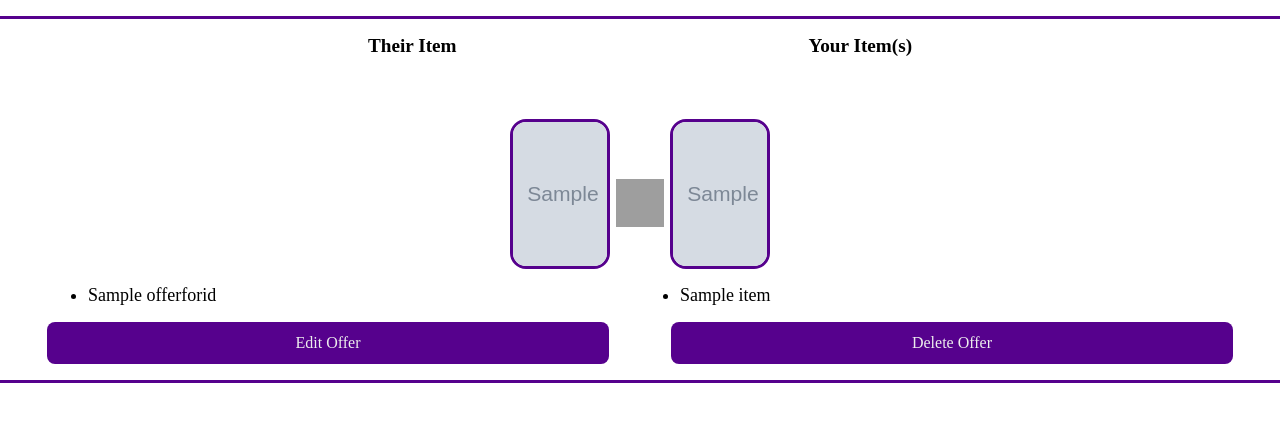
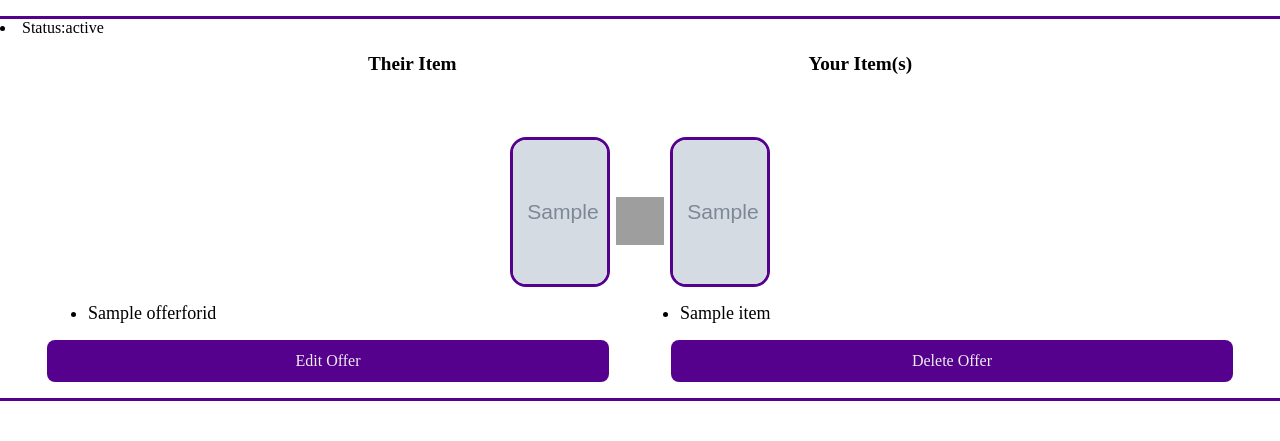
Before and after one commit to software-students-spring2024/5-final-project-spring-2024-mjetteam, a Flask app: template src/templates/sentoffers.html in a window 1280 px wide. Shown: the part 80-521 px from the top of the page. Run offline with Flask 3, Linux system fonts and the light colour scheme; the template is opened without the code that fills it: most values are stand-ins (such as "Sample title", 1, 10 or a date in 2020); grey boxes marked "Sample" are stand-in pictures; a database or web service that is not in the repository returns one stand-in record (values such as "Sample title"); grey boxes are pictures that could not be loaded.

Commit message:
Update sentoffers.html

```diff
--- a/src/templates/sentoffers.html
+++ b/src/templates/sentoffers.html
@@ -24,6 +24,7 @@
   </div>
   {% else %} {% for offer in offers %}
   <div class="offer-sent">
+    <div><li>Status:{{offer.status}}</li></div>
     <div class="offer-header">
       <div>Their Item</div>
       <div>Your Item(s)</div>
```
